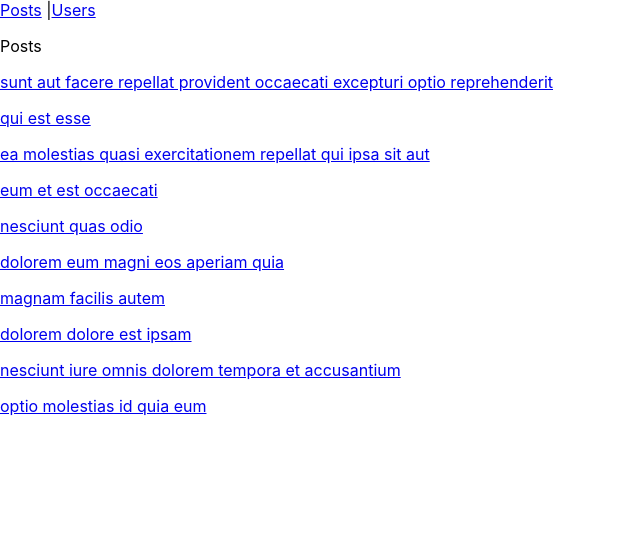
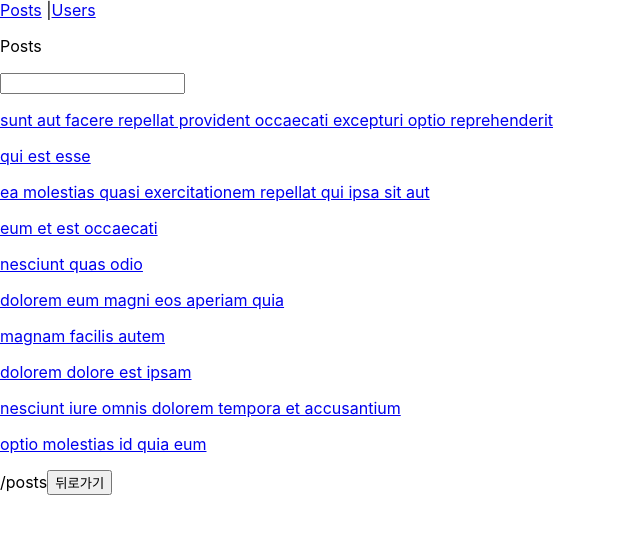
Before and after one commit to Suhyxn/ReactLiveStudy, a React (Create React App) app: page /posts in a window 1280 px wide. Shown: the top 534 px of the page, without its empty margins (0-640 px from the left). Built offline with nearby package versions, Linux system fonts and the light colour scheme.

Commit message:
React Router Hooks 활용해보기

```diff
--- a/src/components/Posts/PostDetail/index.jsx
+++ b/src/components/Posts/PostDetail/index.jsx
@@ -1,15 +1,23 @@
 import React from 'react'
-import { useParams } from 'react-router-dom'
-import { postData } from '../../../constants/postData'
+import { useLocation, useNavigate } from 'react-router-dom'
 
 function PostDetail() {
-  const params = useParams()
-  const post = postData.find((post) => post.id === parseInt(params.postId))
+  const location = useLocation()
+  const navigate = useNavigate()
+  {
+    /* Link 태그와 역할은 유사하나, navigate는 함수 안에서 쓸 수 있다 */
+  }
+  const { post } = location.state ? location.state : { post: null }
 
+  if (!post) return <p>Not Found</p>
   return (
     <div>
       <p>{post.title}</p>
       <p>{post.body}</p>
+      <button onClick={(() => navigate('/users'), { state: { data: 1 } })}>
+        유저로 가기
+      </button>
+      <button onClick={() => navigate(-1)}>뒤로 가기</button>
     </div>
   )
 }
--- a/src/components/Posts/PostIndex/index.jsx
+++ b/src/components/Posts/PostIndex/index.jsx
@@ -1,12 +1,35 @@
-import React from 'react'
-import { Link } from 'react-router-dom'
+import React, { useEffect, useState } from 'react'
+import { Link, useLocation, useSearchParams } from 'react-router-dom'
 import { postData } from '../../../constants/postData'
 
 function PostIndex() {
+  const [searchParams, setSearchParams] = useSearchParams()
+  const [posts, setPosts] = useState(postData)
+  const location = useLocation()
+
+  const searchInputHandler = (e) => {
+    const filter = e.target.value
+    filter ? setSearchParams({ filter }) : setSearchParams({})
+  }
+
+  useEffect(() => {
+    setPosts(
+      postData.filter((post) => {
+        const filter = searchParams.get('filter')
+        const title = post.title.toLowerCase()
+        return filter ? title.includes(filter) : true
+      }),
+    )
+  }, [searchParams])
+
   return (
     <div>
-      {postData.map((post) => (
-        <Link to={`/posts/${post.id}`}>
+      <input onChange={searchInputHandler} />
+      {posts.map((post) => (
+        <Link
+          to={`/posts/${post.id}`}
+          state={{ post: posts.find((data) => data.id === post.id) }}
+        >
           <p>{post.title}</p>
         </Link>
       ))}
--- a/src/components/Posts/index.jsx
+++ b/src/components/Posts/index.jsx
@@ -1,11 +1,16 @@
 import React from 'react'
-import { Outlet } from 'react-router-dom'
+import { Outlet, useLocation, useNavigate } from 'react-router-dom'
 
 function Posts() {
+  const location = useLocation()
+  const navigate = useNavigate()
+
   return (
     <div>
       <p>Posts</p>
       <Outlet />
+      {location.pathname}
+      <button onClick={() => navigate(-1)}>뒤로가기</button>
     </div>
   )
 }
--- a/src/components/Users/index.jsx
+++ b/src/components/Users/index.jsx
@@ -1,10 +1,13 @@
 import React from 'react'
-import { Outlet } from 'react-router-dom'
+import { Outlet, useLocation } from 'react-router-dom'
 
 function Users() {
+  const location = useLocation()
+
   return (
     <div>
       <p>Users</p>
+      {location.state && location.state.data}
       <Outlet />
     </div>
   )
```
